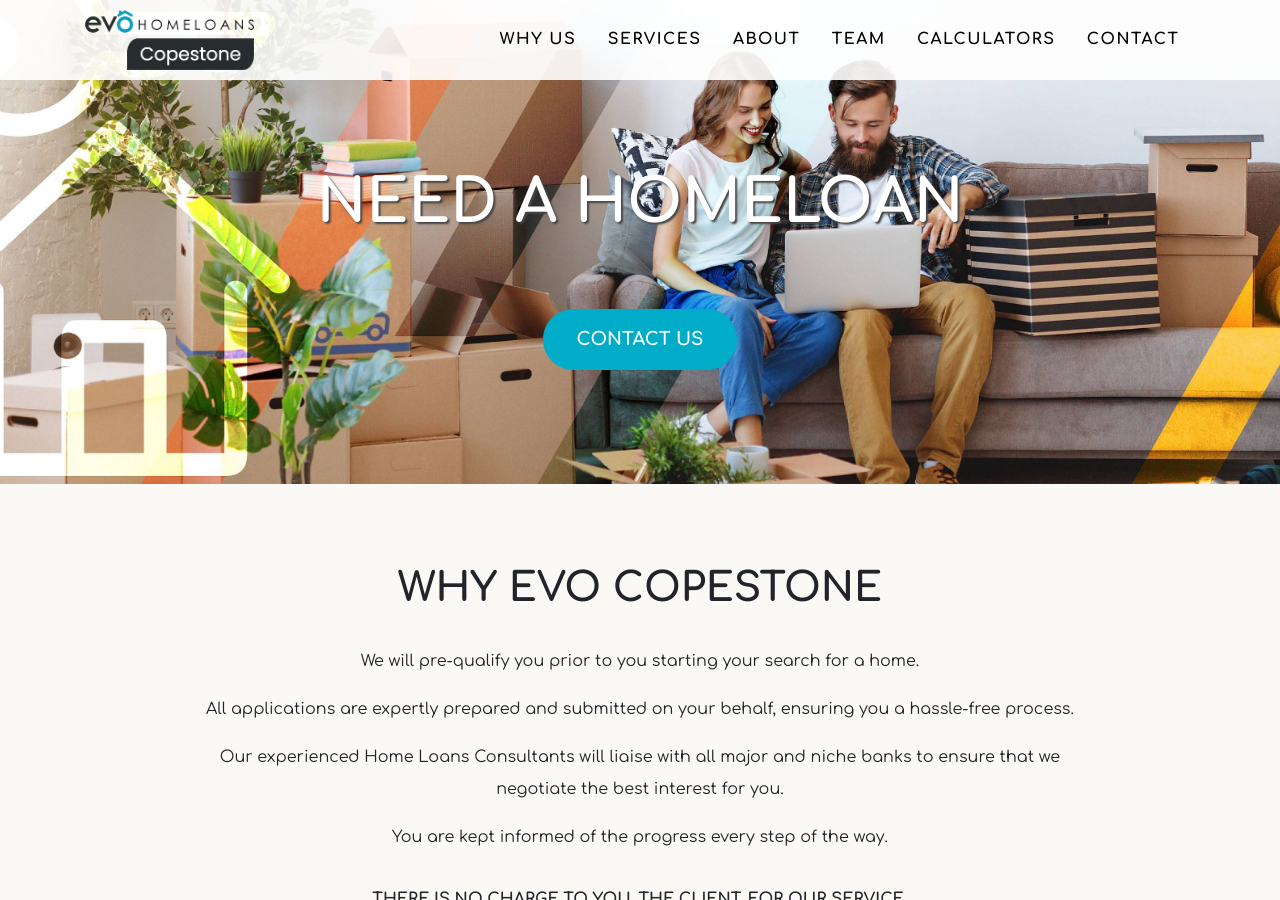
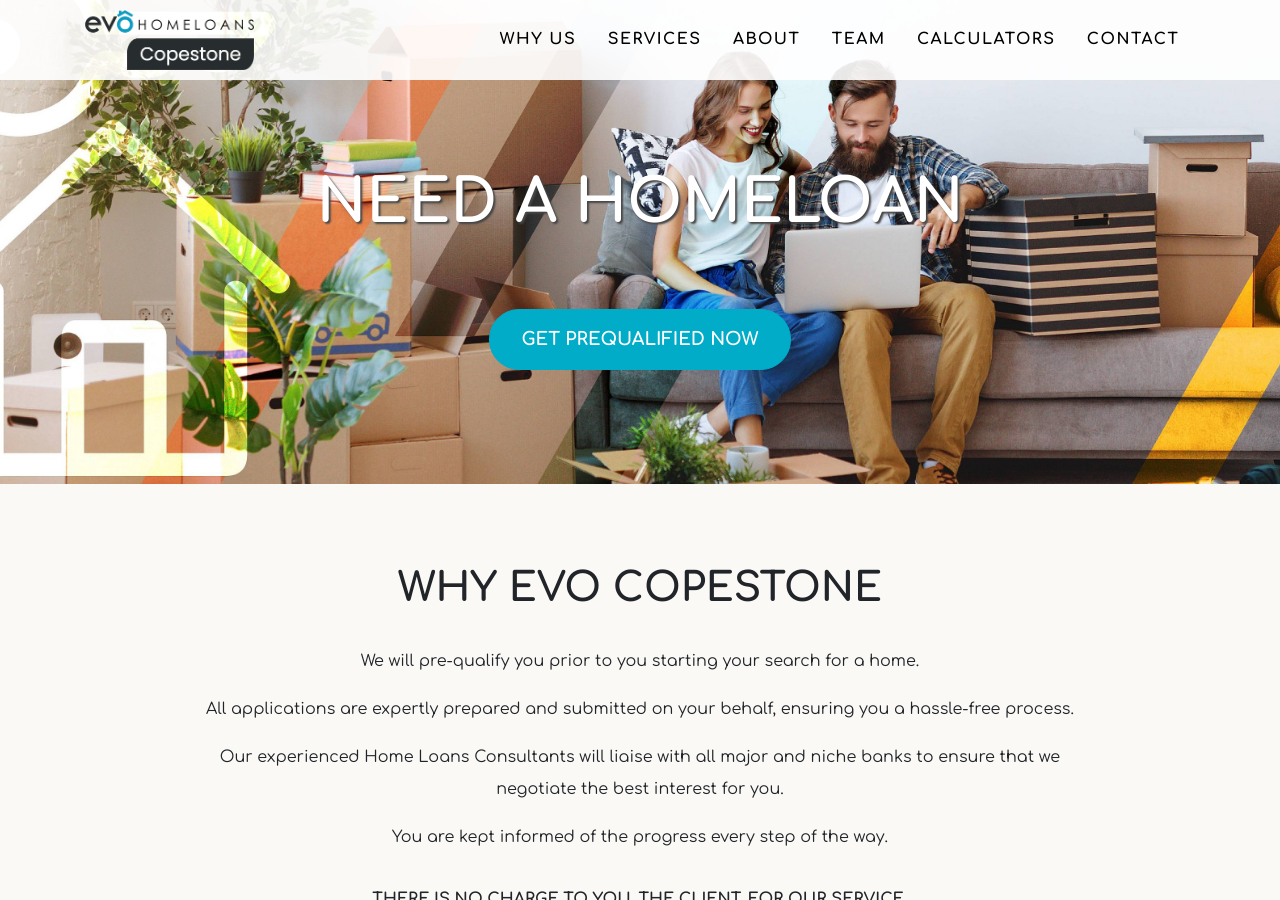
Before and after one commit to Intellify-Cloud/ev-copst, a Jekyll site: the page built from index.md, in a window 1280 px wide and 900 px high. Built offline with Jekyll 4.4.1, drawn with Linux system fonts in a browser that asks for light colours.

Commit message:
0222.1041

```diff
--- a/_includes/navheader.html
+++ b/_includes/navheader.html
@@ -45,7 +45,7 @@
         <div class="intro-heading text-uppercase">{{ site.data.sitetext.header.text | markdownify }}</div>
         {%- endif -%}
         <a class="btn btn-primary btn-xl text-uppercase js-scroll-trigger"
-          href="/contact">Contact Us</a>
+          href="https://uat.prequalify.evocopstone.co.za" target="_blank">Get Prequalified Now</a>
       </div>
     </div>
   </header>
```
